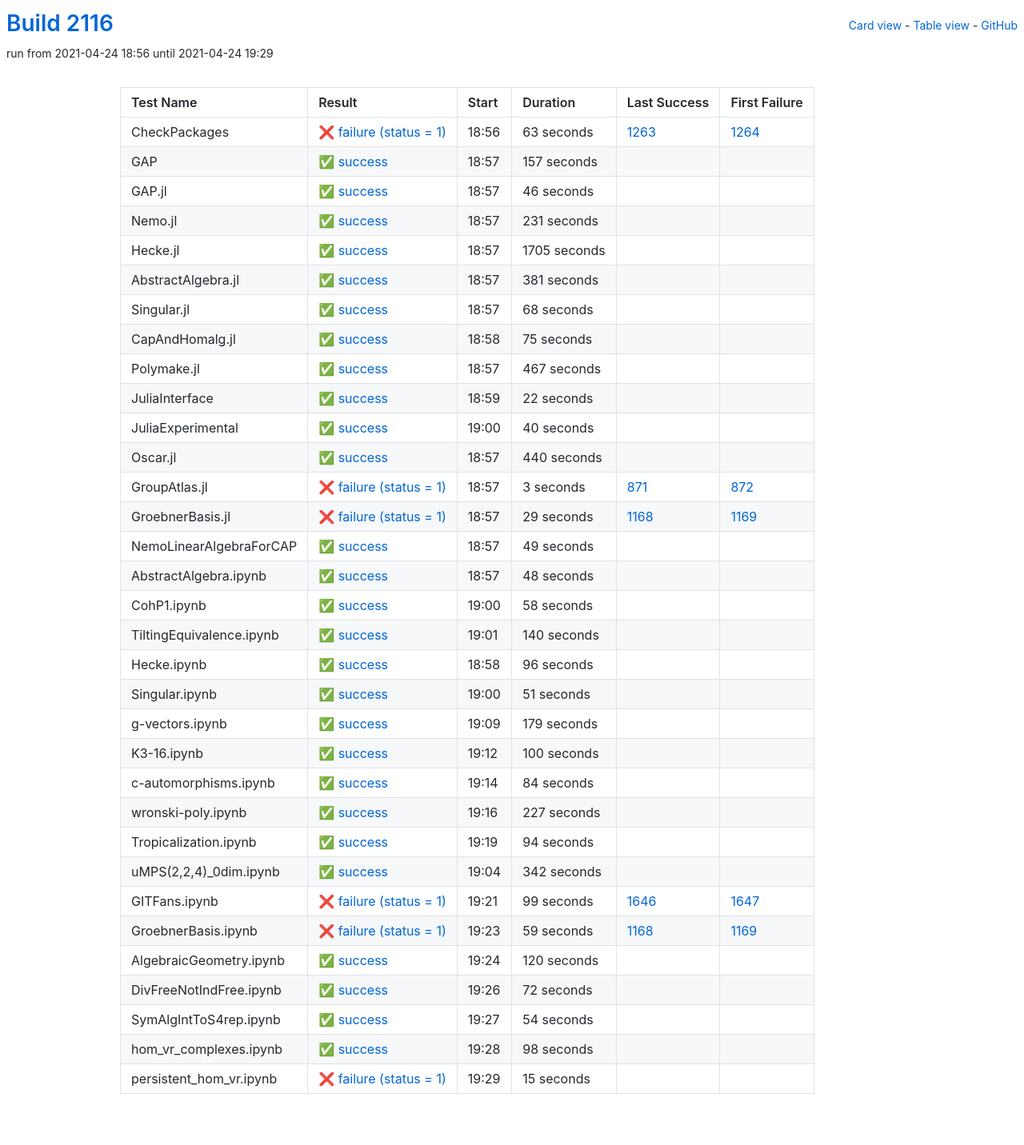
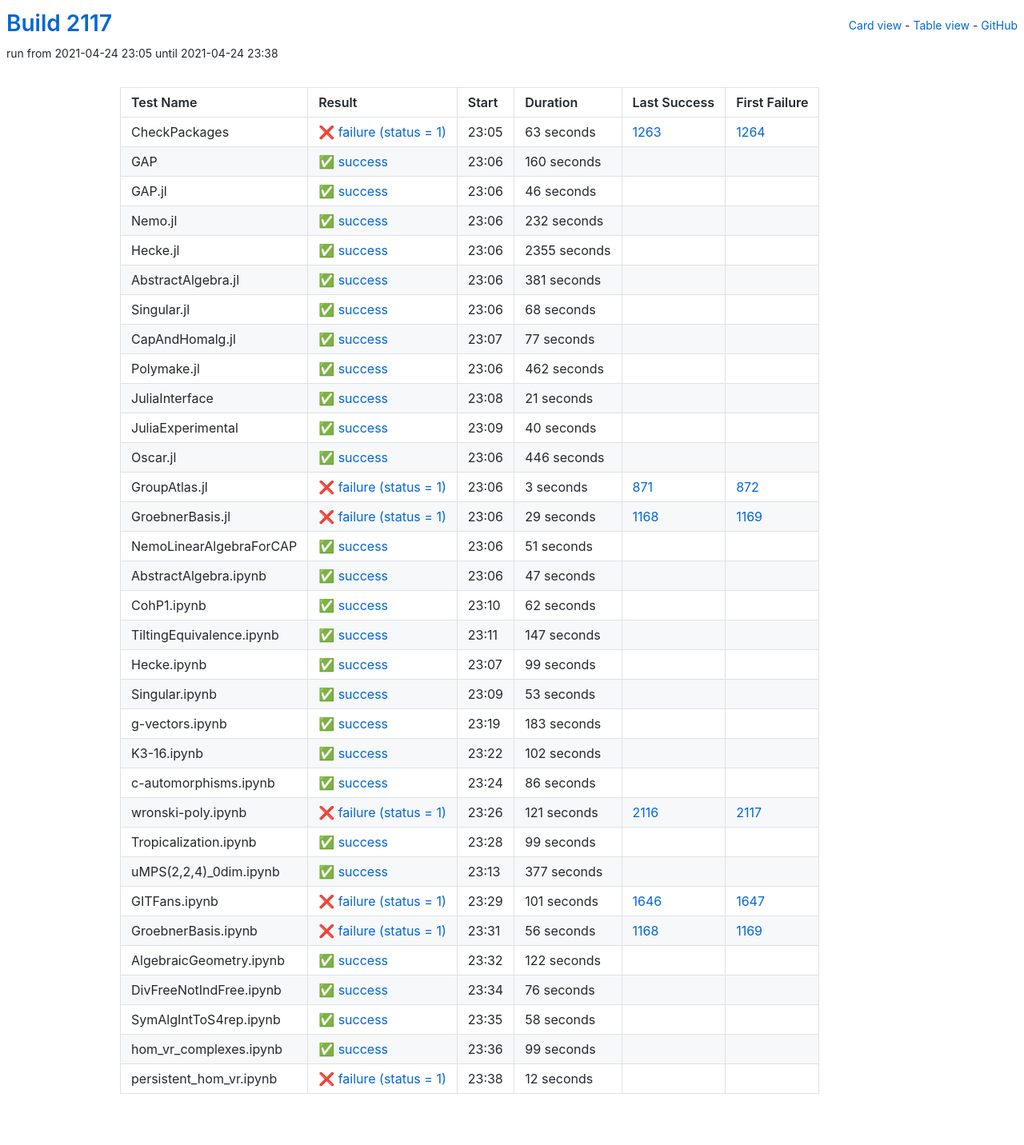
Before and after one commit to oscar-system/oscar-ci-status-stable, a Jekyll site: the page built from table.html, in a window 1280 px wide. Shown: the whole page at 80% size. Built offline with Jekyll 4.4.1, drawn with Linux system fonts in a browser that asks for light colours.

Commit message:
Build #2117

```diff
--- a/_data/ci.yml
+++ b/_data/ci.yml
@@ -1,6 +1,6 @@
 ---
-build: 2116
-build_url: https://oscarci.mathematik.uni-kl.de/job/oscar-stable/2116/
+build: 2117
+build_url: https://oscarci.mathematik.uni-kl.de/job/oscar-stable/2117/
 job: oscar-stable
 organization: oscar-system
 repo: oscar-ci-status-stable
@@ -8,8 +8,8 @@ repourl: https://github.com/oscar-system/oscar-ci-status-stable
 tests:
 - name: CheckPackages
   id: checkpackages
-  log: https://oscarci.mathematik.uni-kl.de/job/oscar-stable/2116/artifact/logs/build-2116/CheckPackages.log
-  start: 2021-04-24 18:56
+  log: https://oscarci.mathematik.uni-kl.de/job/oscar-stable/2117/artifact/logs/build-2117/CheckPackages.log
+  start: 2021-04-24 23:05
   success: false
   exitcode: 1
   status: failure
@@ -20,20 +20,20 @@ tests:
   first_failure_url: https://oscarci.mathematik.uni-kl.de/job/oscar-stable/1264/
 - name: GAP
   id: gap
-  log: https://oscarci.mathematik.uni-kl.de/job/oscar-stable/2116/artifact/logs/build-2116/GAP.log
-  start: 2021-04-24 18:57
+  log: https://oscarci.mathematik.uni-kl.de/job/oscar-stable/2117/artifact/logs/build-2117/GAP.log
+  start: 2021-04-24 23:06
   success: true
   exitcode: 0
   status: success
-  duration: 157
+  duration: 160
   last_success: false
   last_success_url:
   first_failure: false
   first_failure_url:
 - name: GAP.jl
   id: gap-jl
-  log: https://oscarci.mathematik.uni-kl.de/job/oscar-stable/2116/artifact/logs/build-2116/GAP.jl.log
-  start: 2021-04-24 18:57
+  log: https://oscarci.mathematik.uni-kl.de/job/oscar-stable/2117/artifact/logs/build-2117/GAP.jl.log
+  start: 2021-04-24 23:06
   success: true
   exitcode: 0
   status: success
@@ -44,32 +44,32 @@ tests:
   first_failure_url:
 - name: Nemo.jl
   id: nemo-jl
-  log: https://oscarci.mathematik.uni-kl.de/job/oscar-stable/2116/artifact/logs/build-2116/Nemo.jl.log
-  start: 2021-04-24 18:57
+  log: https://oscarci.mathematik.uni-kl.de/job/oscar-stable/2117/artifact/logs/build-2117/Nemo.jl.log
+  start: 2021-04-24 23:06
   success: true
   exitcode: 0
   status: success
-  duration: 231
+  duration: 232
   last_success: false
   last_success_url:
   first_failure: false
   first_failure_url:
 - name: Hecke.jl
   id: hecke-jl
-  log: https://oscarci.mathematik.uni-kl.de/job/oscar-stable/2116/artifact/logs/build-2116/Hecke.jl.log
-  start: 2021-04-24 18:57
+  log: https://oscarci.mathematik.uni-kl.de/job/oscar-stable/2117/artifact/logs/build-2117/Hecke.jl.log
+  start: 2021-04-24 23:06
   success: true
   exitcode: 0
   status: success
-  duration: 1705
+  duration: 2355
   last_success: false
   last_success_url:
   first_failure: false
   first_failure_url:
 - name: AbstractAlgebra.jl
   id: abstractalgebra-jl
-  log: https://oscarci.mathematik.uni-kl.de/job/oscar-stable/2116/artifact/logs/build-2116/AbstractAlgebra.jl.log
-  start: 2021-04-24 18:57
+  log: https://oscarci.mathematik.uni-kl.de/job/oscar-stable/2117/artifact/logs/build-2117/AbstractAlgebra.jl.log
+  start: 2021-04-24 23:06
   success: true
   exitcode: 0
   status: success
@@ -80,8 +80,8 @@ tests:
   first_failure_url:
 - name: Singular.jl
   id: singular-jl
-  log: https://oscarci.mathematik.uni-kl.de/job/oscar-stable/2116/artifact/logs/build-2116/Singular.jl.log
-  start: 2021-04-24 18:57
+  log: https://oscarci.mathematik.uni-kl.de/job/oscar-stable/2117/artifact/logs/build-2117/Singular.jl.log
+  start: 2021-04-24 23:06
   success: true
   exitcode: 0
   status: success
@@ -92,44 +92,44 @@ tests:
   first_failure_url:
 - name: CapAndHomalg.jl
   id: capandhomalg-jl
-  log: https://oscarci.mathematik.uni-kl.de/job/oscar-stable/2116/artifact/logs/build-2116/CapAndHomalg.jl.log
-  start: 2021-04-24 18:58
+  log: https://oscarci.mathematik.uni-kl.de/job/oscar-stable/2117/artifact/logs/build-2117/CapAndHomalg.jl.log
+  start: 2021-04-24 23:07
   success: true
   exitcode: 0
   status: success
-  duration: 75
+  duration: 77
   last_success: false
   last_success_url:
   first_failure: false
   first_failure_url:
 - name: Polymake.jl
   id: polymake-jl
-  log: https://oscarci.mathematik.uni-kl.de/job/oscar-stable/2116/artifact/logs/build-2116/Polymake.jl.log
-  start: 2021-04-24 18:57
+  log: https://oscarci.mathematik.uni-kl.de/job/oscar-stable/2117/artifact/logs/build-2117/Polymake.jl.log
+  start: 2021-04-24 23:06
   success: true
   exitcode: 0
   status: success
-  duration: 467
+  duration: 462
   last_success: false
   last_success_url:
   first_failure: false
   first_failure_url:
 - name: JuliaInterface
   id: juliainterface
-  log: https://oscarci.mathematik.uni-kl.de/job/oscar-stable/2116/artifact/logs/build-2116/JuliaInterface.log
-  start: 2021-04-24 18:59
+  log: https://oscarci.mathematik.uni-kl.de/job/oscar-stable/2117/artifact/logs/build-2117/JuliaInterface.log
+  start: 2021-04-24 23:08
   success: true
   exitcode: 0
   status: success
-  duration: 22
+  duration: 21
   last_success: false
   last_success_url:
   first_failure: false
   first_failure_url:
 - name: JuliaExperimental
   id: juliaexperimental
-  log: https://oscarci.mathematik.uni-kl.de/job/oscar-stable/2116/artifact/logs/build-2116/JuliaExperimental.log
-  start: 2021-04-24 19:00
+  log: https://oscarci.mathematik.uni-kl.de/job/oscar-stable/2117/artifact/logs/build-2117/JuliaExperimental.log
+  start: 2021-04-24 23:09
   success: true
   exitcode: 0
   status: success
@@ -140,20 +140,20 @@ tests:
   first_failure_url:
 - name: Oscar.jl
   id: oscar-jl
-  log: https://oscarci.mathematik.uni-kl.de/job/oscar-stable/2116/artifact/logs/build-2116/Oscar.jl.log
-  start: 2021-04-24 18:57
+  log: https://oscarci.mathematik.uni-kl.de/job/oscar-stable/2117/artifact/logs/build-2117/Oscar.jl.log
+  start: 2021-04-24 23:06
   success: true
   exitcode: 0
   status: success
-  duration: 440
+  duration: 446
   last_success: false
   last_success_url:
   first_failure: false
   first_failure_url:
 - name: GroupAtlas.jl
   id: groupatlas-jl
-  log: https://oscarci.mathematik.uni-kl.de/job/oscar-stable/2116/artifact/logs/build-2116/GroupAtlas.jl.log
-  start: 2021-04-24 18:57
+  log: https://oscarci.mathematik.uni-kl.de/job/oscar-stable/2117/artifact/logs/build-2117/GroupAtlas.jl.log
+  start: 2021-04-24 23:06
   success: false
   exitcode: 1
   status: failure
@@ -164,8 +164,8 @@ tests:
   first_failure_url: https://oscarci.mathematik.uni-kl.de/job/oscar-stable/872/
 - name: GroebnerBasis.jl
   id: groebnerbasis-jl
-  log: https://oscarci.mathematik.uni-kl.de/job/oscar-stable/2116/artifact/logs/build-2116/GroebnerBasis.jl.log
-  start: 2021-04-24 18:57
+  log: https://oscarci.mathematik.uni-kl.de/job/oscar-stable/2117/artifact/logs/build-2117/GroebnerBasis.jl.log
+  start: 2021-04-24 23:06
   success: false
   exitcode: 1
   status: failure
@@ -176,32 +176,200 @@ tests:
   first_failure_url: https://oscarci.mathematik.uni-kl.de/job/oscar-stable/1169/
 - name: NemoLinearAlgebraForCAP
   id: nemolinearalgebraforcap
-  log: https://oscarci.mathematik.uni-kl.de/job/oscar-stable/2116/artifact/logs/build-2116/NemoLinearAlgebraForCAP.log
-  start: 2021-04-24 18:57
+  log: https://oscarci.mathematik.uni-kl.de/job/oscar-stable/2117/artifact/logs/build-2117/NemoLinearAlgebraForCAP.log
+  start: 2021-04-24 23:06
   success: true
   exitcode: 0
   status: success
-  duration: 49
+  duration: 51
   last_success: false
   last_success_url:
   first_failure: false
   first_failure_url:
 - name: AbstractAlgebra.ipynb
   id: abstractalgebra-ipynb
-  log: https://oscarci.mathematik.uni-kl.de/job/oscar-stable/2116/artifact/logs/build-2116/AbstractAlgebra.ipynb.log
-  start: 2021-04-24 18:57
+  log: https://oscarci.mathematik.uni-kl.de/job/oscar-stable/2117/artifact/logs/build-2117/AbstractAlgebra.ipynb.log
+  start: 2021-04-24 23:06
   success: true
   exitcode: 0
   status: success
-  duration: 48
+  duration: 47
   last_success: false
   last_success_url:
   first_failure: false
   first_failure_url:
 - name: CohP1.ipynb
   id: cohp1-ipynb
-  log: https://oscarci.mathematik.uni-kl.de/job/oscar-stable/2116/artifact/logs/build-2116/CohP1.ipynb.log
-  start: 2021-04-24 19:00
+  log: https://oscarci.mathematik.uni-kl.de/job/oscar-stable/2117/artifact/logs/build-2117/CohP1.ipynb.log
+  start: 2021-04-24 23:10
+  success: true
+  exitcode: 0
+  status: success
+  duration: 62
+  last_success: false
+  last_success_url:
+  first_failure: false
+  first_failure_url:
+- name: TiltingEquivalence.ipynb
+  id: tiltingequivalence-ipynb
+  log: https://oscarci.mathematik.uni-kl.de/job/oscar-stable/2117/artifact/logs/build-2117/TiltingEquivalence.ipynb.log
+  start: 2021-04-24 23:11
+  success: true
+  exitcode: 0
+  status: success
+  duration: 147
+  last_success: false
+  last_success_url:
+  first_failure: false
+  first_failure_url:
+- name: Hecke.ipynb
+  id: hecke-ipynb
+  log: https://oscarci.mathematik.uni-kl.de/job/oscar-stable/2117/artifact/logs/build-2117/Hecke.ipynb.log
+  start: 2021-04-24 23:07
+  success: true
+  exitcode: 0
+  status: success
+  duration: 99
+  last_success: false
+  last_success_url:
+  first_failure: false
+  first_failure_url:
+- name: Singular.ipynb
+  id: singular-ipynb
+  log: https://oscarci.mathematik.uni-kl.de/job/oscar-stable/2117/artifact/logs/build-2117/Singular.ipynb.log
+  start: 2021-04-24 23:09
+  success: true
+  exitcode: 0
+  status: success
+  duration: 53
+  last_success: false
+  last_success_url:
+  first_failure: false
+  first_failure_url:
+- name: g-vectors.ipynb
+  id: g-vectors-ipynb
+  log: https://oscarci.mathematik.uni-kl.de/job/oscar-stable/2117/artifact/logs/build-2117/g-vectors.ipynb.log
+  start: 2021-04-24 23:19
+  success: true
+  exitcode: 0
+  status: success
+  duration: 183
+  last_success: false
+  last_success_url:
+  first_failure: false
+  first_failure_url:
+- name: K3-16.ipynb
+  id: k3-16-ipynb
+  log: https://oscarci.mathematik.uni-kl.de/job/oscar-stable/2117/artifact/logs/build-2117/K3-16.ipynb.log
+  start: 2021-04-24 23:22
+  success: true
+  exitcode: 0
+  status: success
+  duration: 102
+  last_success: false
+  last_success_url:
+  first_failure: false
+  first_failure_url:
+- name: c-automorphisms.ipynb
+  id: c-automorphisms-ipynb
+  log: https://oscarci.mathematik.uni-kl.de/job/oscar-stable/2117/artifact/logs/build-2117/c-automorphisms.ipynb.log
+  start: 2021-04-24 23:24
+  success: true
+  exitcode: 0
+  status: success
+  duration: 86
+  last_success: false
+  last_success_url:
+  first_failure: false
+  first_failure_url:
+- name: wronski-poly.ipynb
+  id: wronski-poly-ipynb
+  log: https://oscarci.mathematik.uni-kl.de/job/oscar-stable/2117/artifact/logs/build-2117/wronski-poly.ipynb.log
+  start: 2021-04-24 23:26
+  success: false
+  exitcode: 1
+  status: failure
+  duration: 121
+  last_success: 2116
+  last_success_url: https://oscarci.mathematik.uni-kl.de/job/oscar-stable/2116/
+  first_failure: 2117
+  first_failure_url: https://oscarci.mathematik.uni-kl.de/job/oscar-stable/2117/
+- name: Tropicalization.ipynb
+  id: tropicalization-ipynb
+  log: https://oscarci.mathematik.uni-kl.de/job/oscar-stable/2117/artifact/logs/build-2117/Tropicalization.ipynb.log
+  start: 2021-04-24 23:28
+  success: true
+  exitcode: 0
+  status: success
+  duration: 99
+  last_success: false
+  last_success_url:
+  first_failure: false
+  first_failure_url:
+- name: uMPS(2,2,4)_0dim.ipynb
+  id: umps-2-2-4-0dim-ipynb
+  log: https://oscarci.mathematik.uni-kl.de/job/oscar-stable/2117/artifact/logs/build-2117/uMPS-2-2-4-_0dim.ipynb.log
+  start: 2021-04-24 23:13
+  success: true
+  exitcode: 0
+  status: success
+  duration: 377
+  last_success: false
+  last_success_url:
+  first_failure: false
+  first_failure_url:
+- name: GITFans.ipynb
+  id: gitfans-ipynb
+  log: https://oscarci.mathematik.uni-kl.de/job/oscar-stable/2117/artifact/logs/build-2117/GITFans.ipynb.log
+  start: 2021-04-24 23:29
+  success: false
+  exitcode: 1
+  status: failure
+  duration: 101
+  last_success: 1646
+  last_success_url: https://oscarci.mathematik.uni-kl.de/job/oscar-stable/1646/
+  first_failure: 1647
+  first_failure_url: https://oscarci.mathematik.uni-kl.de/job/oscar-stable/1647/
+- name: GroebnerBasis.ipynb
+  id: groebnerbasis-ipynb
+  log: https://oscarci.mathematik.uni-kl.de/job/oscar-stable/2117/artifact/logs/build-2117/GroebnerBasis.ipynb.log
+  start: 2021-04-24 23:31
+  success: false
+  exitcode: 1
+  status: failure
+  duration: 56
+  last_success: 1168
+  last_success_url: https://oscarci.mathematik.uni-kl.de/job/oscar-stable/1168/
+  first_failure: 1169
+  first_failure_url: https://oscarci.mathematik.uni-kl.de/job/oscar-stable/1169/
+- name: AlgebraicGeometry.ipynb
+  id: algebraicgeometry-ipynb
+  log: https://oscarci.mathematik.uni-kl.de/job/oscar-stable/2117/artifact/logs/build-2117/AlgebraicGeometry.ipynb.log
+  start: 2021-04-24 23:32
+  success: true
+  exitcode: 0
+  status: success
+  duration: 122
+  last_success: false
+  last_success_url:
+  first_failure: false
+  first_failure_url:
+- name: DivFreeNotIndFree.ipynb
+  id: divfreenotindfree-ipynb
+  log: https://oscarci.mathematik.uni-kl.de/job/oscar-stable/2117/artifact/logs/build-2117/DivFreeNotIndFree.ipynb.log
+  start: 2021-04-24 23:34
+  success: true
+  exitcode: 0
+  status: success
+  duration: 76
+  last_success: false
+  last_success_url:
+  first_failure: false
+  first_failure_url:
+- name: SymAlgIntToS4rep.ipynb
+  id: symalginttos4rep-ipynb
+  log: https://oscarci.mathematik.uni-kl.de/job/oscar-stable/2117/artifact/logs/build-2117/SymAlgIntToS4rep.ipynb.log
+  start: 2021-04-24 23:35
   success: true
   exitcode: 0
   status: success
@@ -210,194 +378,26 @@ tests:
   last_success_url:
   first_failure: false
   first_failure_url:
-- name: TiltingEquivalence.ipynb
-  id: tiltingequivalence-ipynb
-  log: https://oscarci.mathematik.uni-kl.de/job/oscar-stable/2116/artifact/logs/build-2116/TiltingEquivalence.ipynb.log
-  start: 2021-04-24 19:01
+- name: hom_vr_complexes.ipynb
+  id: hom-vr-complexes-ipynb
+  log: https://oscarci.mathematik.uni-kl.de/job/oscar-stable/2117/artifact/logs/build-2117/hom_vr_complexes.ipynb.log
+  start: 2021-04-24 23:36
   success: true
   exitcode: 0
   status: success
-  duration: 140
-  last_success: false
-  last_success_url:
-  first_failure: false
-  first_failure_url:
-- name: Hecke.ipynb
-  id: hecke-ipynb
-  log: https://oscarci.mathematik.uni-kl.de/job/oscar-stable/2116/artifact/logs/build-2116/Hecke.ipynb.log
-  start: 2021-04-24 18:58
-  success: true
-  exitcode: 0
-  status: success
-  duration: 96
-  last_success: false
-  last_success_url:
-  first_failure: false
-  first_failure_url:
-- name: Singular.ipynb
-  id: singular-ipynb
-  log: https://oscarci.mathematik.uni-kl.de/job/oscar-stable/2116/artifact/logs/build-2116/Singular.ipynb.log
-  start: 2021-04-24 19:00
-  success: true
-  exitcode: 0
-  status: success
-  duration: 51
-  last_success: false
-  last_success_url:
-  first_failure: false
-  first_failure_url:
-- name: g-vectors.ipynb
-  id: g-vectors-ipynb
-  log: https://oscarci.mathematik.uni-kl.de/job/oscar-stable/2116/artifact/logs/build-2116/g-vectors.ipynb.log
-  start: 2021-04-24 19:09
-  success: true
-  exitcode: 0
-  status: success
-  duration: 179
-  last_success: false
-  last_success_url:
-  first_failure: false
-  first_failure_url:
-- name: K3-16.ipynb
-  id: k3-16-ipynb
-  log: https://oscarci.mathematik.uni-kl.de/job/oscar-stable/2116/artifact/logs/build-2116/K3-16.ipynb.log
-  start: 2021-04-24 19:12
-  success: true
-  exitcode: 0
-  status: success
-  duration: 100
-  last_success: false
-  last_success_url:
-  first_failure: false
-  first_failure_url:
-- name: c-automorphisms.ipynb
-  id: c-automorphisms-ipynb
-  log: https://oscarci.mathematik.uni-kl.de/job/oscar-stable/2116/artifact/logs/build-2116/c-automorphisms.ipynb.log
-  start: 2021-04-24 19:14
-  success: true
-  exitcode: 0
-  status: success
-  duration: 84
-  last_success: false
-  last_success_url:
-  first_failure: false
-  first_failure_url:
-- name: wronski-poly.ipynb
-  id: wronski-poly-ipynb
-  log: https://oscarci.mathematik.uni-kl.de/job/oscar-stable/2116/artifact/logs/build-2116/wronski-poly.ipynb.log
-  start: 2021-04-24 19:16
-  success: true
-  exitcode: 0
-  status: success
-  duration: 227
-  last_success: false
-  last_success_url:
-  first_failure: false
-  first_failure_url:
-- name: Tropicalization.ipynb
-  id: tropicalization-ipynb
-  log: https://oscarci.mathematik.uni-kl.de/job/oscar-stable/2116/artifact/logs/build-2116/Tropicalization.ipynb.log
-  start: 2021-04-24 19:19
-  success: true
-  exitcode: 0
-  status: success
-  duration: 94
-  last_success: false
-  last_success_url:
-  first_failure: false
-  first_failure_url:
-- name: uMPS(2,2,4)_0dim.ipynb
-  id: umps-2-2-4-0dim-ipynb
-  log: https://oscarci.mathematik.uni-kl.de/job/oscar-stable/2116/artifact/logs/build-2116/uMPS-2-2-4-_0dim.ipynb.log
-  start: 2021-04-24 19:04
-  success: true
-  exitcode: 0
-  status: success
-  duration: 342
-  last_success: false
-  last_success_url:
-  first_failure: false
-  first_failure_url:
-- name: GITFans.ipynb
-  id: gitfans-ipynb
-  log: https://oscarci.mathematik.uni-kl.de/job/oscar-stable/2116/artifact/logs/build-2116/GITFans.ipynb.log
-  start: 2021-04-24 19:21
-  success: false
-  exitcode: 1
-  status: failure
   duration: 99
-  last_success: 1646
-  last_success_url: https://oscarci.mathematik.uni-kl.de/job/oscar-stable/1646/
-  first_failure: 1647
-  first_failure_url: https://oscarci.mathematik.uni-kl.de/job/oscar-stable/1647/
-- name: GroebnerBasis.ipynb
-  id: groebnerbasis-ipynb
-  log: https://oscarci.mathematik.uni-kl.de/job/oscar-stable/2116/artifact/logs/build-2116/GroebnerBasis.ipynb.log
-  start: 2021-04-24 19:23
-  success: false
-  exitcode: 1
-  status: failure
-  duration: 59
-  last_success: 1168
-  last_success_url: https://oscarci.mathematik.uni-kl.de/job/oscar-stable/1168/
-  first_failure: 1169
-  first_failure_url: https://oscarci.mathematik.uni-kl.de/job/oscar-stable/1169/
-- name: AlgebraicGeometry.ipynb
-  id: algebraicgeometry-ipynb
-  log: https://oscarci.mathematik.uni-kl.de/job/oscar-stable/2116/artifact/logs/build-2116/AlgebraicGeometry.ipynb.log
-  start: 2021-04-24 19:24
-  success: true
-  exitcode: 0
-  status: success
-  duration: 120
-  last_success: false
-  last_success_url:
-  first_failure: false
-  first_failure_url:
-- name: DivFreeNotIndFree.ipynb
-  id: divfreenotindfree-ipynb
-  log: https://oscarci.mathematik.uni-kl.de/job/oscar-stable/2116/artifact/logs/build-2116/DivFreeNotIndFree.ipynb.log
-  start: 2021-04-24 19:26
-  success: true
-  exitcode: 0
-  status: success
-  duration: 72
-  last_success: false
-  last_success_url:
-  first_failure: false
-  first_failure_url:
-- name: SymAlgIntToS4rep.ipynb
-  id: symalginttos4rep-ipynb
-  log: https://oscarci.mathematik.uni-kl.de/job/oscar-stable/2116/artifact/logs/build-2116/SymAlgIntToS4rep.ipynb.log
-  start: 2021-04-24 19:27
-  success: true
-  exitcode: 0
-  status: success
-  duration: 54
-  last_success: false
-  last_success_url:
-  first_failure: false
-  first_failure_url:
-- name: hom_vr_complexes.ipynb
-  id: hom-vr-complexes-ipynb
-  log: https://oscarci.mathematik.uni-kl.de/job/oscar-stable/2116/artifact/logs/build-2116/hom_vr_complexes.ipynb.log
-  start: 2021-04-24 19:28
-  success: true
-  exitcode: 0
-  status: success
-  duration: 98
   last_success: false
   last_success_url:
   first_failure: false
   first_failure_url:
 - name: persistent_hom_vr.ipynb
   id: persistent-hom-vr-ipynb
-  log: https://oscarci.mathematik.uni-kl.de/job/oscar-stable/2116/artifact/logs/build-2116/persistent_hom_vr.ipynb.log
-  start: 2021-04-24 19:29
+  log: https://oscarci.mathematik.uni-kl.de/job/oscar-stable/2117/artifact/logs/build-2117/persistent_hom_vr.ipynb.log
+  start: 2021-04-24 23:38
   success: false
   exitcode: 1
   status: failure
-  duration: 15
+  duration: 12
   last_success: false
   last_success_url:
   first_failure: false
```
Also changed, not shown: README.md.
